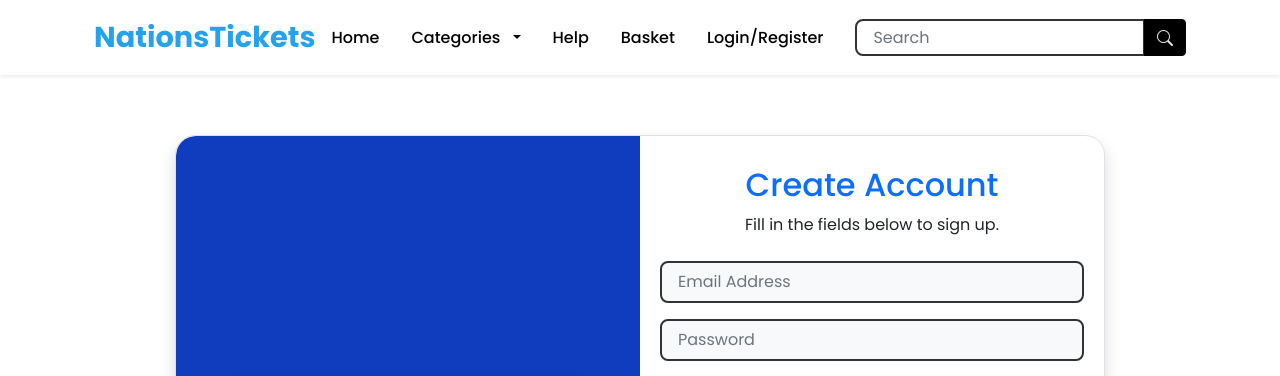
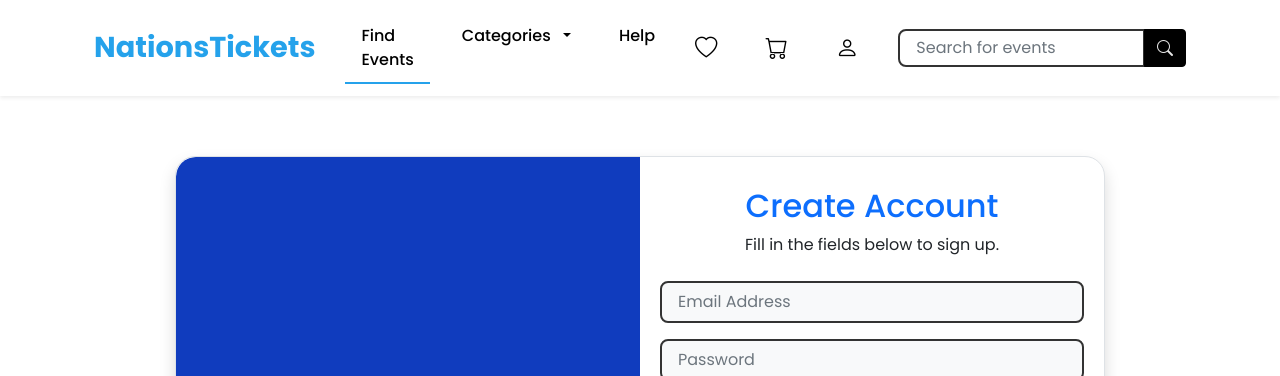
Before and after one commit to Messasi/Event-Web-Application, a PHP site: page /Register.html in a window 1280 px wide. Shown: the top 376 px of the page. Run offline with PHP 8.4, Linux system fonts and the light colour scheme; some libraries are stand-ins or nearby versions.

Commit message:
Add a DOB seciton

```diff
--- a/Register.html
+++ b/Register.html
@@ -31,17 +31,20 @@
           <!-- Navbar Content -->
           <div class="collapse navbar-collapse" id="top-navbar">
               <!-- Navigation Links -->
-            <ul class="navbar-nav ms-auto mb-2 mb-lg-0">
+              <ul class="navbar-nav me-auto mb-2 mb-lg-0">
+                  <!-- Home Link -->
                   <li class="nav-item">
-                <a class="nav-link px-3" href="Home.html">
-                  <span class="nav-text d-none d-lg-inline">Home</span>
-                  <span class="nav-icon"><i class="bi bi-house-door"></i></span>
+                      <a class="nav-link px-3 active" href="Home.html">
+                          <span class="nav-icon d-lg-none"><i class="bi bi-house-door"></i></span>
+                          <span class="nav-text d-none d-lg-inline">Find Events</span>
                       </a>
                   </li>
+
+                  <!-- Categories Dropdown -->
                   <li class="nav-item dropdown">
                       <a class="nav-link dropdown-toggle px-3" href="#" id="navbarDropdown" role="button" data-bs-toggle="dropdown" aria-expanded="false">
+                          <span class="nav-icon d-lg-none"><i class="bi bi-grid"></i></span>
                           <span class="nav-text d-none d-lg-inline">Categories</span>
-                  <span class="nav-icon"><i class="bi bi-grid"></i></span>
                       </a>
                       <ul class="dropdown-menu" aria-labelledby="navbarDropdown">
                           <li><a class="dropdown-item" href="MusicScreen.html">Music</a></li>
@@ -49,30 +52,44 @@
                           <li><a class="dropdown-item" href="NightlifeScreen.html">NightLife</a></li>
                       </ul>
                   </li>
+
+                  <!-- Help Link -->
                   <li class="nav-item">
                       <a class="nav-link px-3" href="Help.html">
+                          <span class="nav-icon d-lg-none"><i class="bi bi-question-circle"></i></span>
                           <span class="nav-text d-none d-lg-inline">Help</span>
-                  <span class="nav-icon"><i class="bi bi-question-circle"></i></span>
                       </a>
                   </li>
-              <li class="nav-item">
-                <a class="nav-link px-3" href="Basket.html">
-                  <span class="nav-text d-none d-lg-inline">Basket</span>
-                  <span class="nav-icon"><i class="bi bi-basket"></i></span>
+              </ul>
+
+              <!-- Icon Navigation -->
+              <ul class="navbar-nav icon-nav mb-2 mb-lg-0">
+                  <!-- Wishlist Link -->
+                  <li class="nav-item nav-item-icon-left">
+                      <a class="nav-link px-3" href="Wishlist.html">
+                          <span class="nav-icon"><i class="bi bi-heart"></i></span>
                       </a>
                   </li>
-              <li class="nav-item">
-                <a class="nav-link px-3" href="loginRegister.html">
-                  <span class="nav-text d-none d-lg-inline">Login/Register</span>
+
+                  <!-- Cart Link -->
+                  <li class="nav-item nav-item-icon-left">
+                      <a class="nav-link px-3" href="Cart.html">
+                          <span class="nav-icon"><i class="bi bi-cart"></i></span>
+                      </a>
+                  </li>
+
+                  <!-- Profile Link -->
+                  <li class="nav-item nav-item-icon-left">
+                      <a class="nav-link px-3" href="Profile.html">
                           <span class="nav-icon"><i class="bi bi-person"></i></span>
                       </a>
                   </li>
               </ul>
 
-            <!-- Search Bar -->
-            <form class="d-flex align-items-center ms-3 my-2 my-lg-0" role="search">
-              <div class="input-group">
-                <input class="form-control" type="search" placeholder="Search" aria-label="Search">
+              <!-- Search Form -->
+              <form id="searchForm" class="d-flex align-items-center ms-3 my-2 my-lg-0" role="search">
+                  <div class="input-group w-100 w-lg-auto">
+                      <input id="searchInput" class="form-control" type="search" placeholder="Search for events" aria-label="Search">
                       <button class="btn btn-outline-primary" type="submit">
                           <i class="bi bi-search"></i>
                       </button>
@@ -83,6 +100,7 @@
   </nav>
 
     <!--Registration page-->
+    <!-- Registration page -->
 <div class="container d-flex justify-content-center align-items-center min-vh-100">
     <div class="row border rounded-5 box-area shadow bg-white">
         <!-- Left Section -->
@@ -117,6 +135,11 @@
                 <div class="mb-3">
                     <input type="password" class="form-control form-control-lg bg-light fs-6" id="confirmPassword" placeholder="Confirm Password" required>
                     <div class="invalid-feedback">Passwords must match.</div>
+                </div>
+                <!-- Date of Birth -->
+                <div class="mb-3">
+                    <input type="date" class="form-control form-control-lg bg-light fs-6" id="dob" required>
+                    <div class="invalid-feedback">Please enter your date of birth.</div>
                 </div>
                 <!-- Phone Number -->
                 <div class="mb-3">
--- a/script.js
+++ b/script.js
@@ -74,6 +74,33 @@ document.getElementById("loginForm").addEventListener("submit", function(event)
 });
 
 
+
+
+document.addEventListener("DOMContentLoaded", function () {
+    const hearts = document.querySelectorAll(".favorite-heart");
+
+    hearts.forEach((heart) => {
+      heart.addEventListener("click", function (event) {
+        event.stopPropagation(); // Prevents card click
+        event.preventDefault();  // Stops default link behavior if inside <a>
+
+        this.classList.toggle("active");
+        const icon = this.querySelector("i");
+
+        if (this.classList.contains("active")) {
+          icon.classList.remove("fa-regular");
+          icon.classList.add("fa-solid"); // Solid heart
+        } else {
+          icon.classList.remove("fa-solid");
+          icon.classList.add("fa-regular"); // Outline heart
+        }
+
+        // Placeholder event (replace this later)
+        console.log("Favorite toggled!");
+      });
+    });
+  });
+
 // Fetch and parse the XML file
 // Fetch and parse the XML file
 // Wait for the DOM to load
--- a/style.css
+++ b/style.css
@@ -5,6 +5,28 @@ body{
 }
 
 /*Adding Custom Fonts*/
+@font-face {
+  font-family: Junction-Light;
+  src: url(Fonts/Junction-light.otf);
+}
+
+@font-face {
+  font-family: Junction-Regular;
+  src: url(Fonts/Junction-regular.otf);
+}
+
+@font-face {
+  font-family: Junction-Bold;
+  src: url(Fonts/Junction-bold.otf);
+}
+
+//* Full page settings */
+body {
+  font-family: 'Poppins', sans-serif;
+  background: #ffffff;
+}
+
+/* Adding Custom Fonts */
 @font-face {
   font-family: Junction-Light;
   src: url(Fonts/Junction-light.otf);
@@ -35,6 +57,7 @@ body{
   font-family: "Poppins", sans-serif; /* Different font for the logo */
   text-decoration: none;
   font-weight: bold;
+  padding-right: 30px;
 }
 
 .nav-logo:hover {
@@ -42,7 +65,37 @@ body{
   opacity: 0.8;
 }
 
+/* Icons to the Left for Specific Tabs */
+.nav-item-icon-left .nav-link {
+  display: flex; /* Use flexbox for icon and text alignment */
+  align-items: center; /* Vertically center-align icon and text */
+  gap: 0.5rem; /* Add space between the icon and text */
+}
 
+.nav-item-icon-left .nav-icon {
+  display: inline-block; /* Ensure the icon is always visible */
+  font-size: 1.2rem; /* Adjust icon size */
+  color: inherit; /* Match the link color */
+}
+
+.nav-item-icon-left .nav-text {
+  display: inline; /* Keep text inline with icon */
+  font-size: 0.9rem; /* Adjust text size for readability */
+}
+
+/* Navbar Items - Hide Text, Show Icons on Small Screens */
+.nav-item .nav-text {
+  display: none; /* Hide text by default */
+}
+
+.nav-item .nav-icon {
+  font-size: 1.4rem; /* Adjust icon size */
+}
+
+
+
+
+/* Default Navbar Styling */
 .nav-icon {
   display: none; /* Hidden by default */
 }
@@ -52,27 +105,38 @@ body{
 }
 
 /* Show icons and hide text on smaller screens */
-@media (max-width: 992px) { /* Matches Bootstrap's `lg` breakpoint */
+@media (max-width: 992px) {
   .nav-text {
-    display: none !important; /* Hide text */
+      display: none !important; /* Hide text */
   }
+
   .nav-icon {
-    display: inline-block !important; /* Show icons */
-    font-size: 1.2rem; /* Adjust icon size for better visibility */
-    margin-left: 0.3rem;
+      display: inline-block !important; /* Show icons */
+      font-size: 1.4rem; /* Adjust icon size for better visibility */
+      margin-left: 0.2rem;
   }
+}
+
+.navbar-nav {
+  display: flex;
+  justify-content: flex-start; /* Align links to the left */
+  gap: 0.5rem; /* Space between nav items */
+}
+
+.navbar-nav .nav-item {
+  margin-right: 0.5rem; /* Space between help and icons */
 }
 
 
 /* Dropdown Arrow */
 .navbar-nav .dropdown-toggle::after {
-  content: '';  /* psuedo element*/
+  content: ''; /* psuedo element */
   font-size: 1rem;
   margin-left: 8px;
   transition: transform 0.3s ease;
 }
 
-.navbar-nav .dropdown-toggle[aria-expanded="true"]::after {  /* When the toggle class aria is set to true(expanded )*/
+.navbar-nav .dropdown-toggle[aria-expanded="true"]::after {
   transform: rotate(180deg); /* Flip arrow when expanded */
 }
 
@@ -80,8 +144,8 @@ body{
 .navbar-nav .nav-link::before {
   content: '';
   position: absolute;
-  bottom: -4px; /* indicator below just below the link */
-  left: 0; /*indicator stat from the left of nav item*/
+  bottom: -4px; /* Indicator just below the link */
+  left: 0; /* Indicator starts from the left of nav item */
   width: 0;
   height: 2px;
   background-color: rgb(37, 162, 235);
```
Also changed, not shown: other parts of style.css (+50 -7 lines), Basket.html (+34 -17 lines), Help.html (+35 -18 lines), Home.html (+35 -22 lines), MusicScreen.html (+74 -22 lines), NightlifeScreen.html (+33 -16 lines), SportsScreen.html (+33 -16 lines), loginRegister.html (+34 -17 lines), profile.html (+90 -0 lines). Lines whose indentation alone changed are shown as unchanged.
